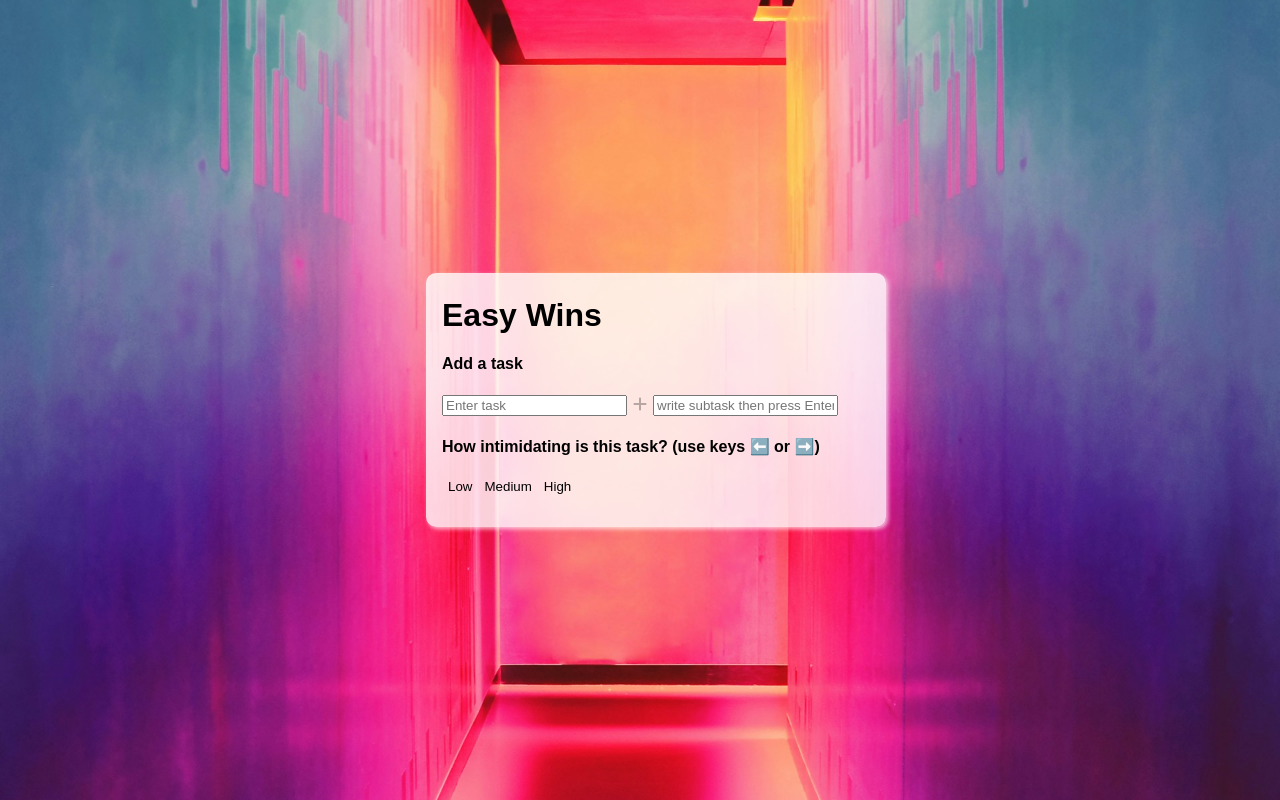
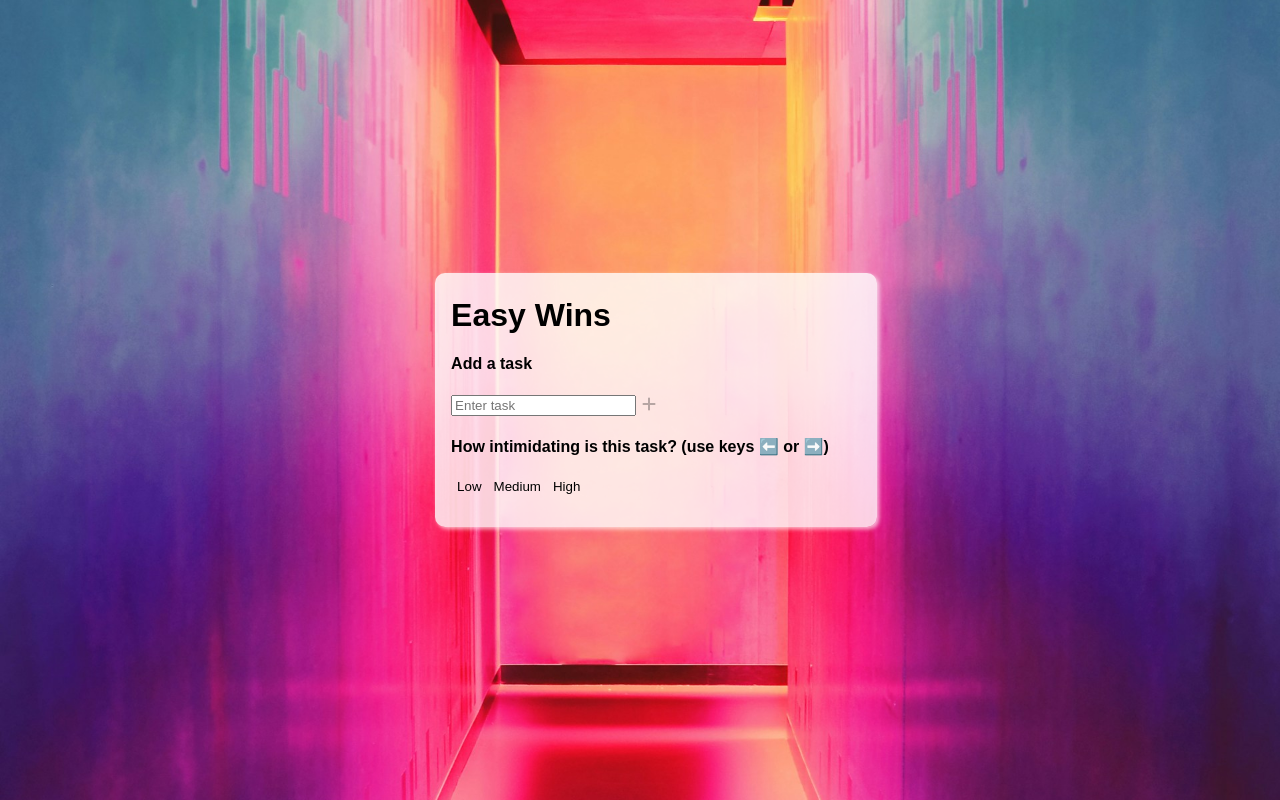
Before and after one commit to JedidiahCajudo/easy-wins, a React (Vite) app: page / in a window 1280 px wide. Built offline with nearby package versions, Linux system fonts and the light colour scheme.

Commit message:
the subtask input was rendered twice so we fixed it

```diff
--- a/src/App.jsx
+++ b/src/App.jsx
@@ -98,7 +98,10 @@ function App() {
                     ({task.anxietyLevel.charAt(0).toUpperCase() + task.anxietyLevel.slice(1)})
                   </span>
                 </div>
+
+                {/* Render SubtaskInput once for each task */}
                 <SubtaskInput addSubtask={(subtask) => addSubtask(taskIndex, subtask)} />
+
                 <button
                   onClick={() => deleteTask(taskIndex)}
                   className="task-action-btn"
--- a/src/components/SubtaskInput.jsx
+++ b/src/components/SubtaskInput.jsx
@@ -25,4 +25,5 @@ const SubtaskInput = forwardRef(({ addSubtask }, ref) => {
     />
   );
 });
+
 export default SubtaskInput;
--- a/src/components/TaskInput.jsx
+++ b/src/components/TaskInput.jsx
@@ -3,7 +3,6 @@ import SubtaskInput from './SubtaskInput';
 
 function TaskInput({ addTask }) {
   const [taskTitle, setTaskTitle] = useState('');
-  const subtaskInputRef = useRef(null);
 
   const handleTaskTitleChange = (e) => {
     setTaskTitle(e.target.value);
@@ -33,8 +32,6 @@ function TaskInput({ addTask }) {
       <button type="submit" className="task-action-btn" disabled={!taskTitle.trim()}>
         <i className="fa-solid fa-plus"></i> {/* Font Awesome plus icon */}
       </button>
-
-      <SubtaskInput ref={subtaskInputRef} addSubtask={(subtask) => console.log(subtask)} />
     </form>
   );
 };
```
